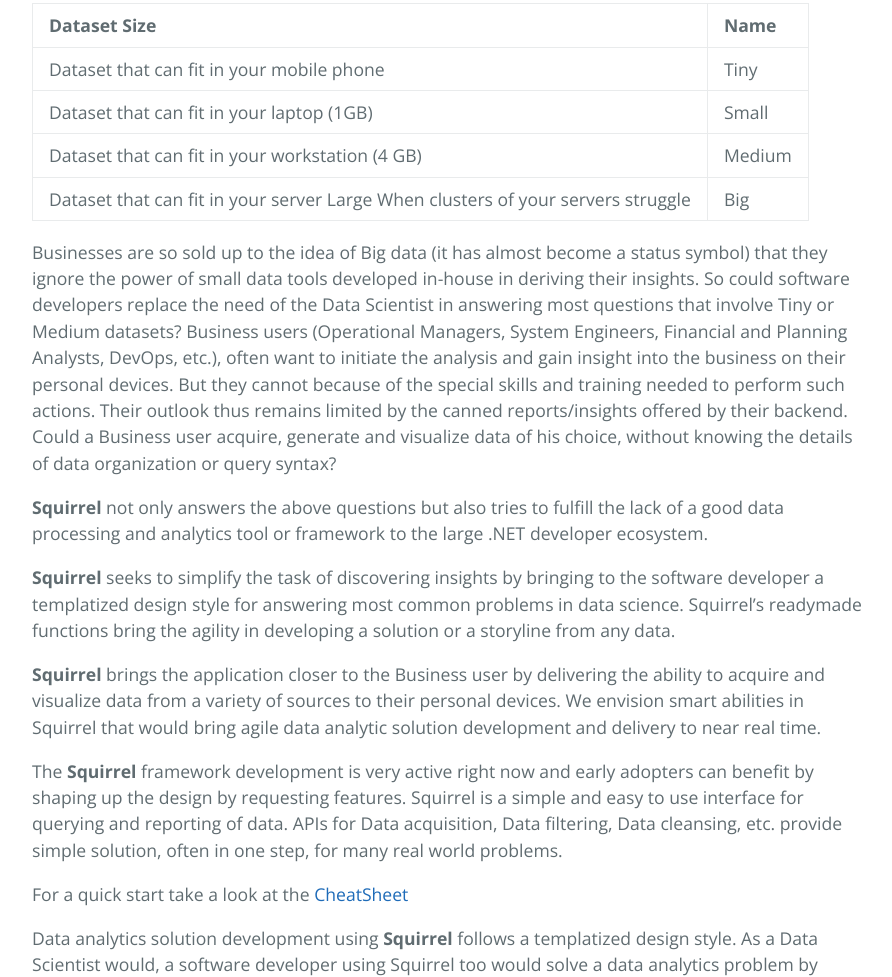
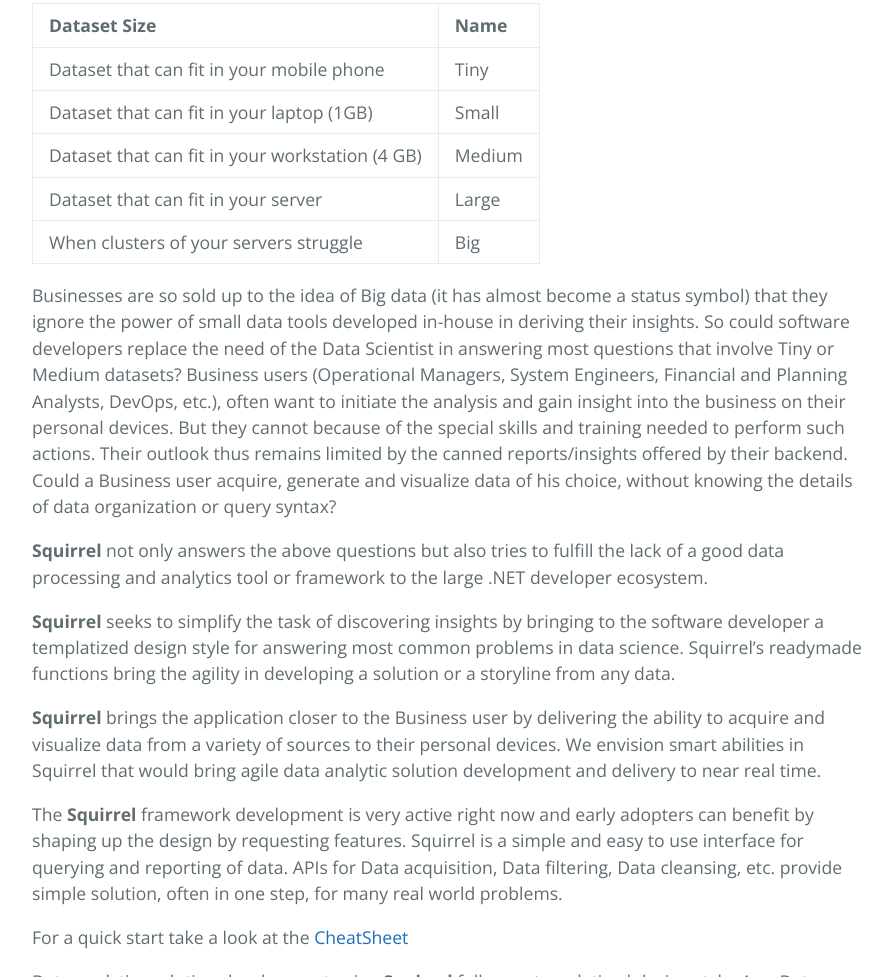
Before and after one commit to sudipto80/Squirrel, a plain HTML site: page index.html in a window 1280 px wide. Shown: the part 1074-2051 px from the top of the page, without its empty margins (192-1084 px from the left). Drawn offline with nearby package versions, Linux system fonts and the light colour scheme.

```diff
--- a/index.html
+++ b/index.html
@@ -55,7 +55,11 @@
 <td align="left">Medium</td>
 </tr>
 <tr>
-<td align="left">Dataset that can fit in your server Large When clusters of your servers struggle</td>
+<td align="left">Dataset that can fit in your server</td>
+<td align="left">Large</td>
+</tr>
+<tr>
+<td align="left">When clusters of your servers struggle</td>
 <td align="left">Big</td>
 </tr>
 </tbody>
```
Also changed, not shown: params.json (+1 -1 lines).
